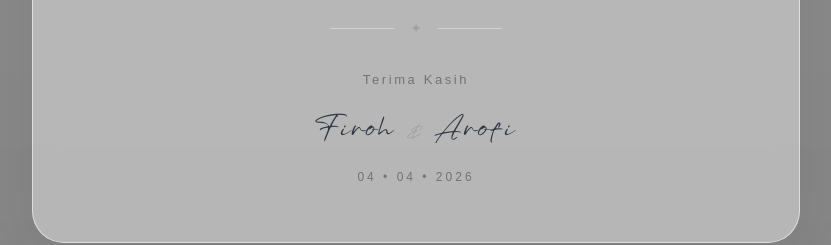
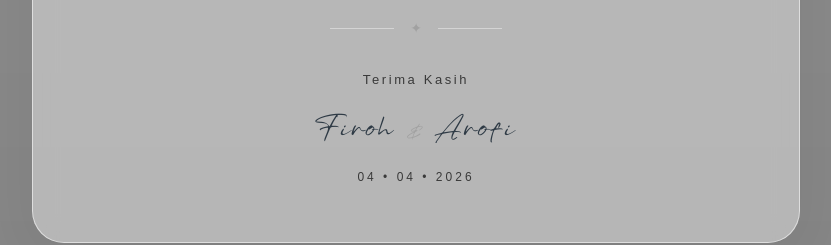
Before and after one commit to swakastudio/duajemari, a Next.js app: page /firoh-arofi/invitation in a window 1280 px wide. Shown: the part 6868-7113 px from the top of the page, without its empty margins (224-1055 px from the left). Built offline with nearby package versions, Linux system fonts and the light colour scheme.

Commit message:
Update Closing.tsx

```diff
--- a/app/(wedding)/firoh-arofi/components/Closing.tsx
+++ b/app/(wedding)/firoh-arofi/components/Closing.tsx
@@ -25,7 +25,7 @@ text-[12px]
 md:text-[16px]
 leading-[2.25]
 tracking-[0.02em]
-text-neutral-700
+text-[#3A3A3A]
 font-light
 ">
 
@@ -55,7 +55,7 @@ untuk memberikan doa restu kepada kami.
 fade-delay-2
 text-[13px]
 tracking-[0.2em]
-text-neutral-500
+text-[#3A3A3A]
 mb-3
 ">
 Terima Kasih
@@ -88,7 +88,7 @@ fade-delay-4
 mt-3
 text-[12px]
 tracking-[0.25em]
-text-neutral-500
+text-[#3A3A3A]
 ">
 04 • 04 • 2026
 </p>
```
